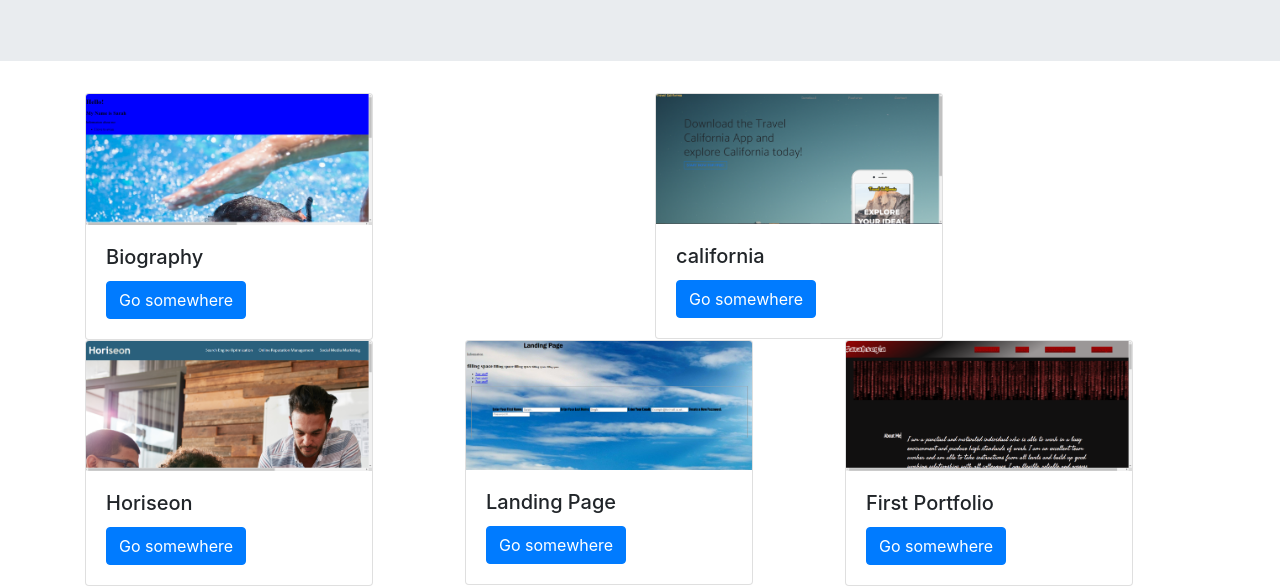
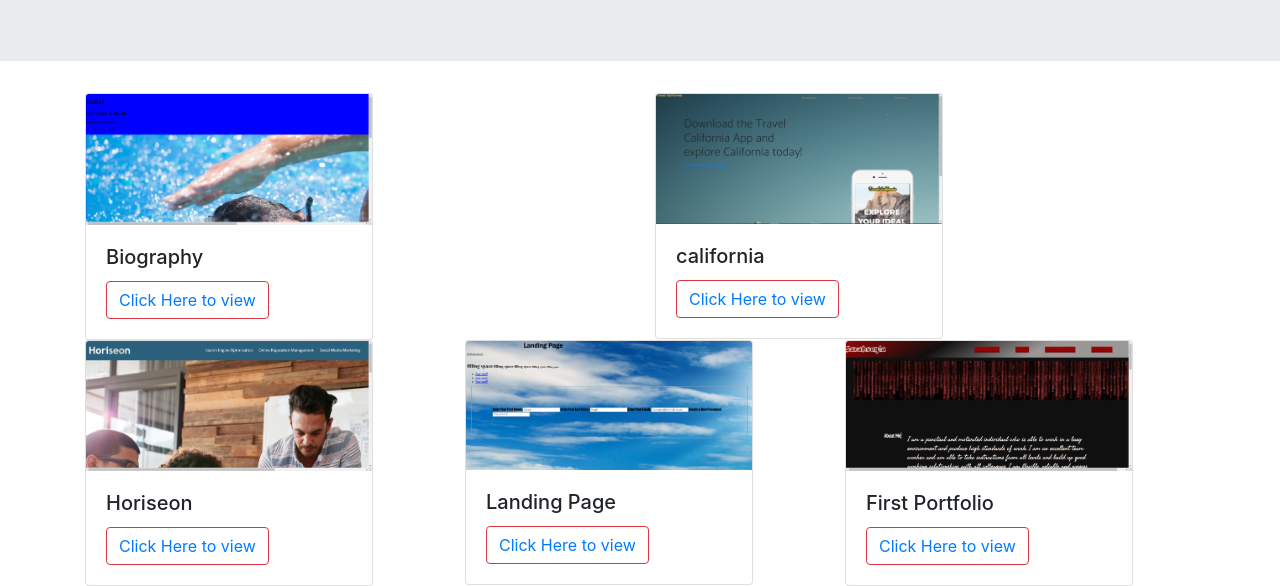
Before and after one commit to Sarahsegla/Bootstrap-Portfolio, a plain HTML site: page index.html in a window 1280 px wide. Shown: the part 244-830 px from the top of the page. Drawn offline with nearby package versions, Linux system fonts and the light colour scheme.

Commit message:
links to buttons

```diff
--- a/index.html
+++ b/index.html
@@ -59,7 +59,7 @@
             <img class="card-img-top" src="./images/bio.png" alt="bio">
             <div class="card-body">
               <h5 class="card-title">Biography</h5>
-              <a href="#" class="btn btn-primary">Go somewhere</a>
+              <button type="button" class="btn btn-outline-danger"><a href="https://sarahsegla.github.io/Biography-2/">Click Here to view</a></button>
             </div>
           </div>
       </div>
@@ -68,7 +68,7 @@
             <img class="card-img-top" src="./images/california.png" alt="california">
             <div class="card-body">
               <h5 class="card-title">california</h5>
-              <a href="#" class="btn btn-primary">Go somewhere</a>
+              <button type="button" class="btn btn-outline-danger"><a href="https://sarahsegla.github.io/California-Web/">Click Here to view</a></button>
             </div>
           </div>
       </div>
@@ -79,7 +79,7 @@
             <img class="card-img-top" src="./images/horiseon.png" alt="horiseon">
             <div class="card-body">
               <h5 class="card-title">Horiseon</h5>
-              <a href="#" class="btn btn-primary">Go somewhere</a>
+              <button type="button" class="btn btn-outline-danger"><a href="https://sarahsegla.github.io/Horiseon-1st-project/">Click Here to view</a></button>
             </div>
           </div>
       </div>
@@ -88,7 +88,7 @@
             <img class="card-img-top" src="./images/landing.png" alt="landing">
             <div class="card-body">
               <h5 class="card-title">Landing Page</h5>
-              <a href="#" class="btn btn-primary">Go somewhere</a>
+              <button type="button" class="btn btn-outline-danger"><a href="https://sarahsegla.github.io/Landing-Page/">Click Here to view</a></button>
             </div>
           </div>
       </div>
@@ -97,7 +97,8 @@
             <img class="card-img-top" src="./images/portfolio.png" alt="portfolio">
             <div class="card-body">
               <h5 class="card-title">First Portfolio</h5>
-              <a href="#" class="btn btn-primary">Go somewhere</a>
+              <button type="button" class="btn btn-outline-danger"><a href="https://sarahsegla.github.io/portfolio-page/">Click Here to view</a></button>
+
             </div>
           </div>
       </div>
```
